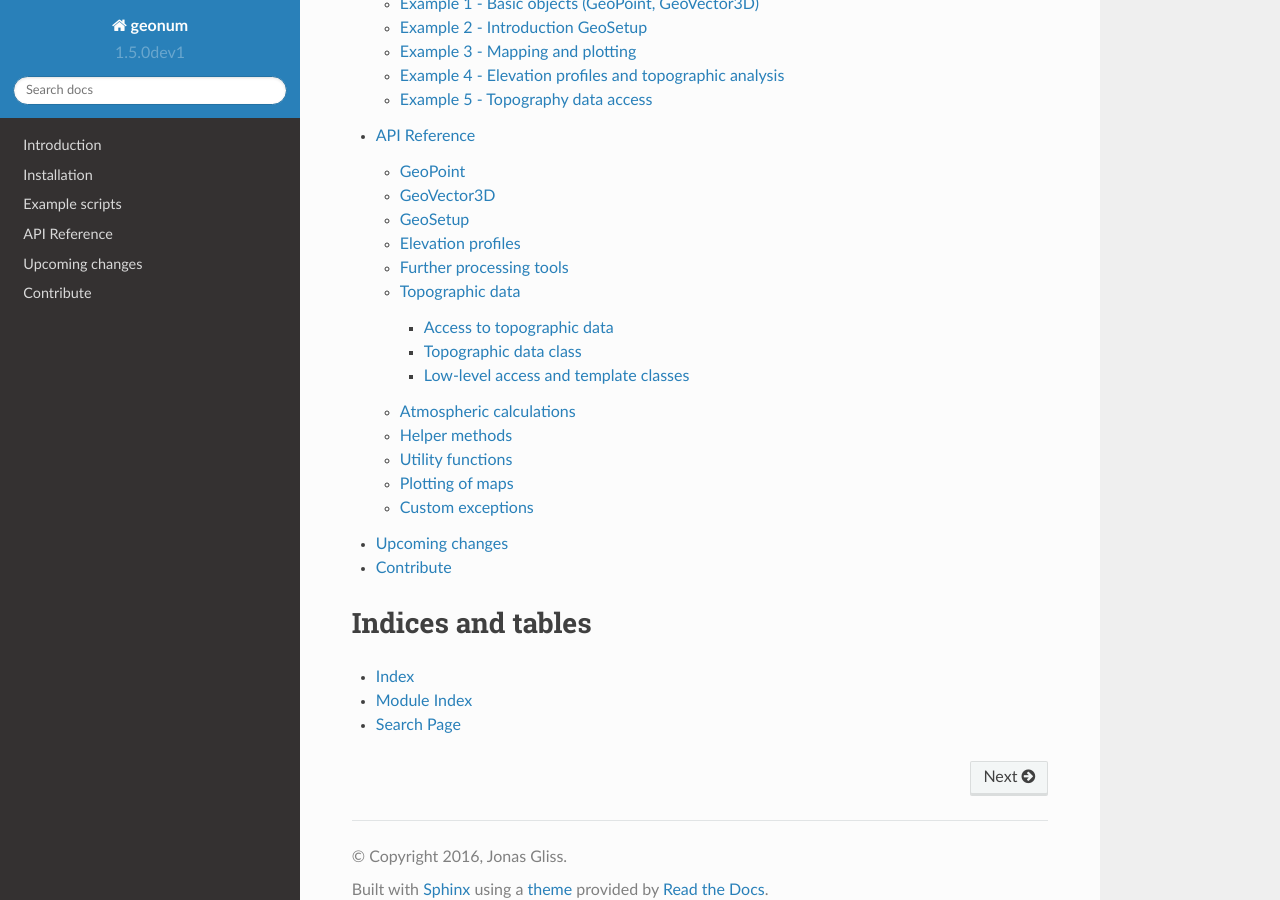
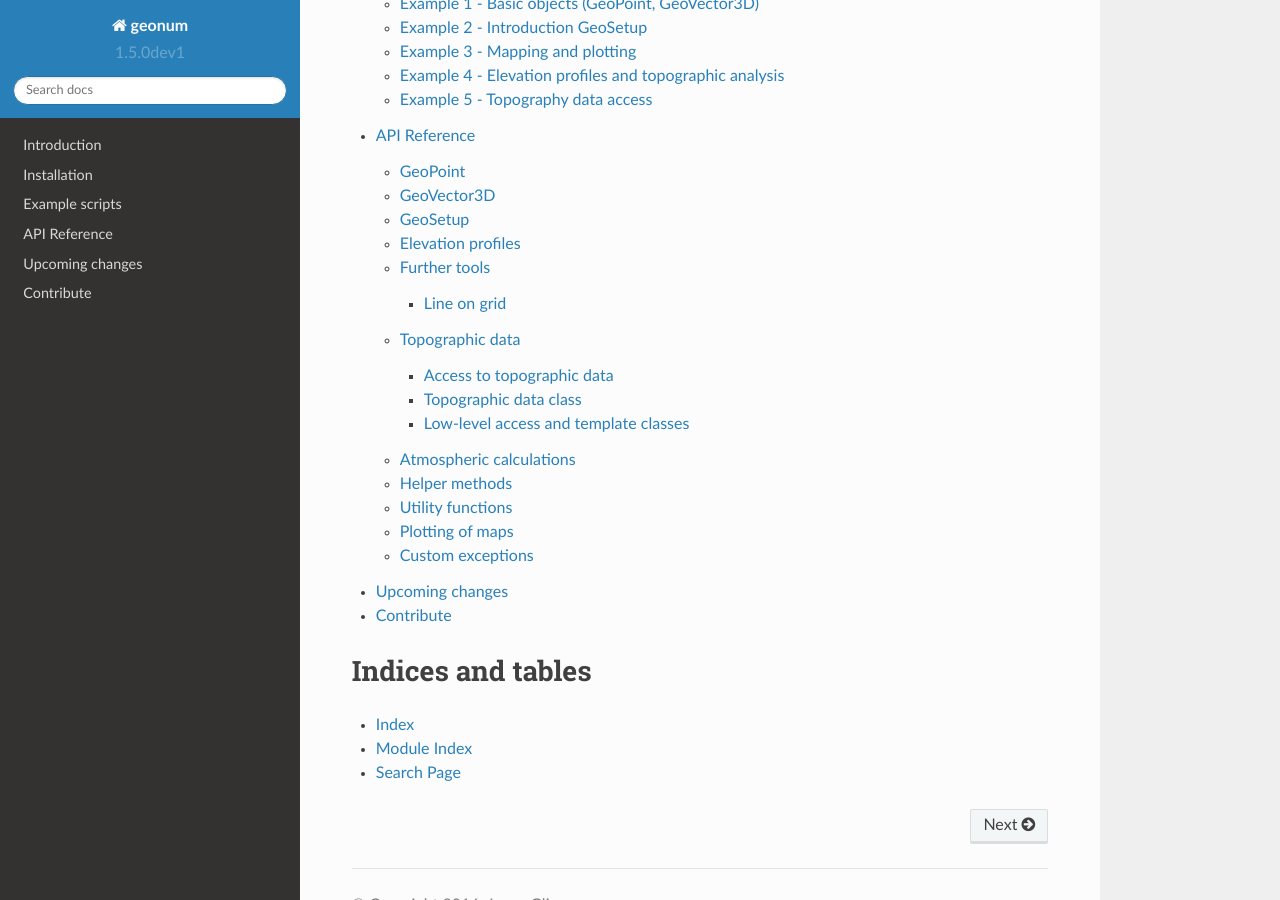
Before and after one commit to jgliss/geonum, a Sphinx documentation site: the page built from docs/index.rst, in a window 1280 px wide and 900 px high, scrolled down 1003 px. Built offline with Sphinx 7.4.7 and the Read the Docs theme 2.0.0, drawn with Linux system fonts in a browser that asks for light colours; formulas are drawn with MathJax 3.

```diff
--- a/docs/api.rst
+++ b/docs/api.rst
@@ -31,10 +31,13 @@ Elevation profiles
    :members:
    :undoc-members:
 
-Further processing tools
+Further tools
 ========================
 
-.. automodule:: geonum.processing
+Line on grid
+------------
+
+.. automodule:: geonum.lineongrid
    :members:
    :undoc-members:
 
```
